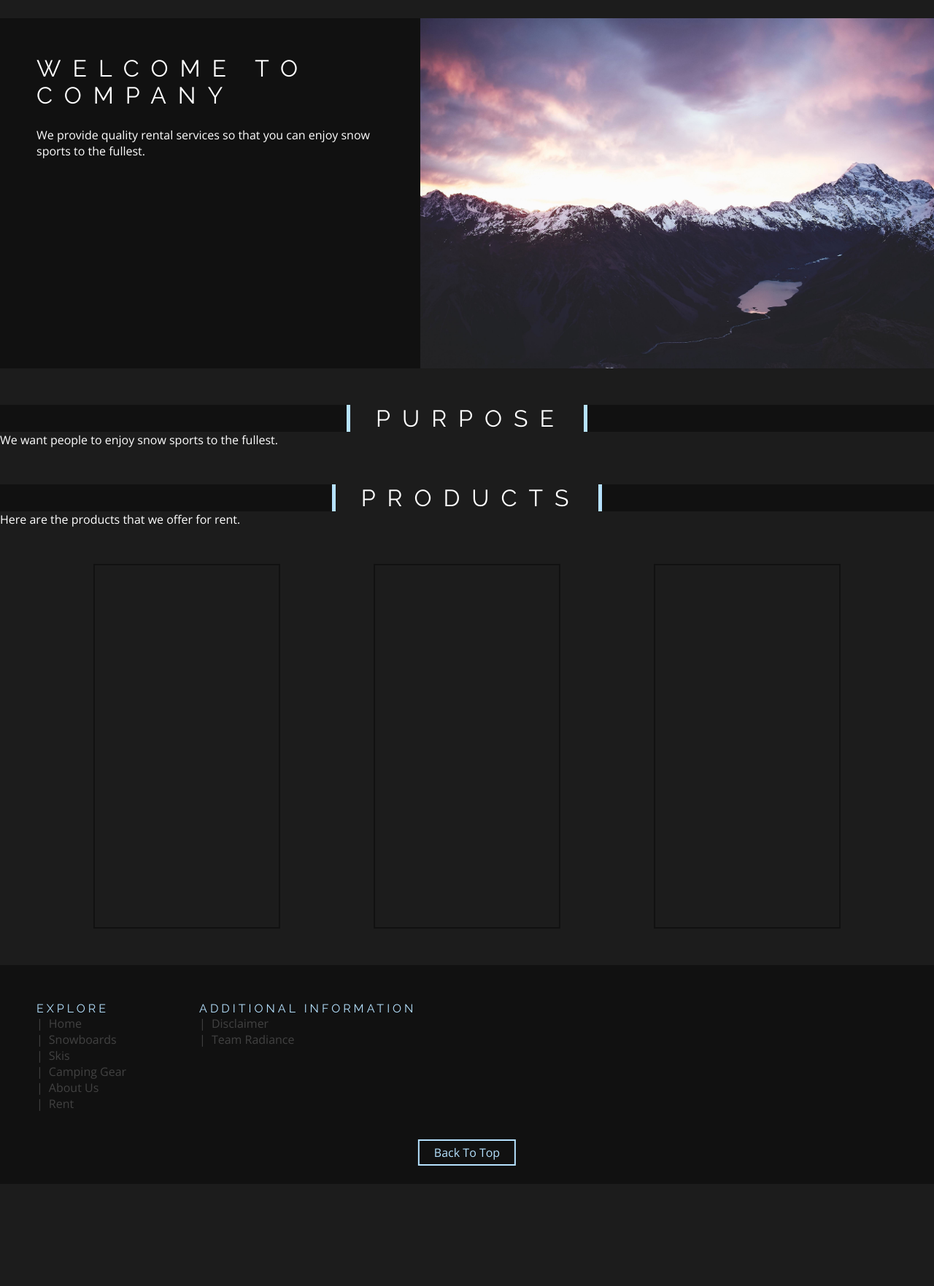
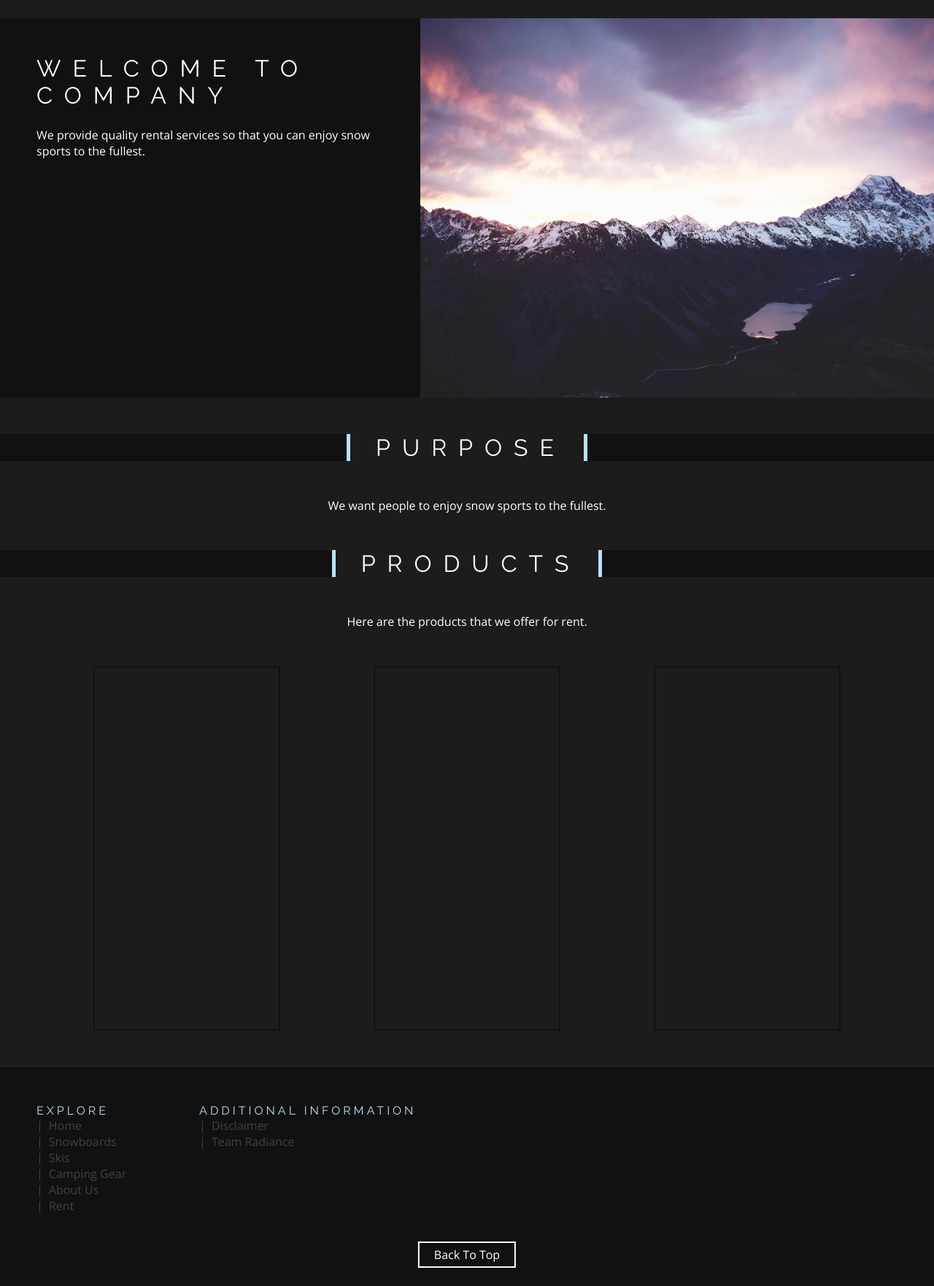
Before and after one commit to ZeeHatcher/COS10011, a PHP site: page / in a window 1280 px wide. Shown: the part 221-1984 px from the top of the page at 73% size. Before the commit the page ends 1819 px from the top, so only its background shows below. Run offline with PHP 8.4, Linux system fonts and the light colour scheme.

Commit message:
cleaned up code

```diff
--- a/assign1/index.html
+++ b/assign1/index.html
@@ -39,66 +39,66 @@
 
   <main>
     <section class="hero">
-      <div>
-        <h1>Welcome to COMPANY</h1>
+      <div class="hero__textbox">
+        <h1 class="hero__title">Welcome to COMPANY</h1>
 
-        <p>We provide quality rental services so that you can enjoy snow sports to the fullest.</p>
+        <p class="hero__desc">We provide quality rental services so that you can enjoy snow sports to the fullest.</p>
       </div>
 
-      <img src="images/snow_mountain1.jpg" alt="Snow Mountain"> <!-- https://pixnio.com/nature-landscapes/peaks/snow-mountain-sunset-sky-landscape-dawn-winter-nature-glacier# -->
+      <img class="hero__img" src="images/snow_mountain1.jpg" alt="Snow Mountain"> <!-- https://pixnio.com/nature-landscapes/peaks/snow-mountain-sunset-sky-landscape-dawn-winter-nature-glacier# -->
     </section>
 
-    <section class="sect--1">
+    <section>
       <div class="seperator">
-        <h1 class="title">Purpose</h1>
+        <h1 class="seperator__title">Purpose</h1>
       </div>
 
-      <p>We want people to enjoy snow sports to the fullest.</p>
+      <p class="info">We want people to enjoy snow sports to the fullest.</p>
     </section>
 
-    <section class="sect--1">
+    <section>
       <div class="seperator">
-        <h1 class="title">Products</h1>
+        <h1 class="seperator__title">Products</h1>
       </div>
 
-      <p>Here are the products that we offer for rent.</p>
+      <p class="info">Here are the products that we offer for rent.</p>
 
       <div class="cards">
-        <div class="card">
-          <a href="#" class="card__name"><h1>Snow<br>boards</h1></a>
-        </div>
+        <a href="#" class="card">
+          <h1 class="card__title">Snow<br>boards</h1>
+        </a>
 
-        <div class="card">
-          <a href="#" class="card__name"><h1>Skis</h1></a>
-        </div>
+        <a href="#" class="card">
+          <h1 class="card__title">Skis</h1>
+        </a>
 
-        <div class="card">
-          <a href="#" class="card__name"><h1>Camping</h1></a>
-        </div>
+        <a href="#" class="card">
+          <h1 class="card__title">Camping</h1>
+        </a>
       </div>
     </section>
   </main>
 
-  <footer>
-    <section class="footer__links">
-      <h3>Explore</h3>
+  <footer class="footer">
+    <section class="footer__column">
+      <h3 class="footer__title">Explore</h3>
 
-      <ul>
-        <li><a href="">Home</a></li>
-        <li><a href="">Snowboards</a></li>
-        <li><a href="">Skis</a></li>
-        <li><a href="">Camping Gear</a></li>
-        <li><a href="">About Us</a></li>
-        <li><a href="">Rent</a></li>
+      <ul class="footer__links">
+        <li class="footer__link footer__bullet"><a href="">Home</a></li>
+        <li class="footer__link footer__bullet"><a href="">Snowboards</a></li>
+        <li class="footer__link footer__bullet"><a href="">Skis</a></li>
+        <li class="footer__link footer__bullet"><a href="">Camping Gear</a></li>
+        <li class="footer__link footer__bullet"><a href="">About Us</a></li>
+        <li class="footer__link footer__bullet"><a href="">Rent</a></li>
       </ul>
     </section>
 
-    <section class="footer__links">
-      <h3>Additional Information</h3>
+    <section class="footer__column">
+      <h3 class="footer__title">Additional Information</h3>
 
-      <ul>
-        <li><a href="">Disclaimer</a></li>
-        <li><a href="">Team Radiance</a></li>
+      <ul class="footer__links">
+        <li class="footer__link footer__bullet"><a href="">Disclaimer</a></li>
+        <li class="footer__link footer__bullet"><a href="">Team Radiance</a></li>
       </ul>
     </section>
 
--- a/assign1/style.css
+++ b/assign1/style.css
@@ -45,6 +45,14 @@ h3 {
   letter-spacing: 0.25em;
 }
 
+li {
+  list-style: none;
+}
+
+section {
+  margin: 50px 0;
+}
+
 .header {
   height: 150px;
   position: relative;
@@ -59,7 +67,7 @@ h3 {
   transform: translate(-50%, -50%);
 }
 
-footer {
+.footer {
   background-color: #111111;
   display: flex;
   height: 300px;
@@ -67,34 +75,26 @@ footer {
   width: 100%;
 }
 
-.footer__links {
+.footer__column {
   margin: 50px 50px;
 }
 
-.footer__links h3 {
+.footer__title {
   color: #b6e2ff;
 }
 
-.footer__links li {
+.footer__link {
   opacity: 0.2;
   transition: 0.2s opacity;
 }
 
-.footer__links li::before {
+.footer__bullet::before {
   content: "|";
   margin-right: 0.5em;
 }
 
-.footer__links li:hover {
+.footer__link:hover {
   opacity: 0.6;
-}
-
-li {
-  list-style: none;
-}
-
-section {
-  margin: 50px 0;
 }
 
 .navbar {
@@ -154,12 +154,12 @@ section {
 }
 
 .hero {
-  height: 60vh;
+  height: 65vh;
   margin: 25px 0;
   width: 100%;
 }
 
-.hero div {
+.hero__textbox {
   background-color: #111111;
   float: left;
   height: 100%;
@@ -167,13 +167,13 @@ section {
   width: 45%;
 }
 
-.hero img {
+.hero__img {
   height: 100%;
   object-fit: cover;
   width: 55%;
 }
 
-.hero p {
+.hero__desc {
   margin-top: 25px;
 }
 
@@ -182,7 +182,7 @@ section {
   text-align: center;
 }
 
-.title {
+.seperator__title {
   background-color: #1c1c1c;
   border-left: solid 5px #b6e2ff;
   border-right: solid 5px #b6e2ff;
@@ -199,37 +199,36 @@ section {
 }
 
 .card {
+  display: block;
   border: solid 2px #111111;
+  width: 20%;
   height: 500px;
-  width: 20%;
+  position: relative;
+  text-align: center;
+  transition: 0.2s;
 }
 
-.card__name {
-  background-color: #111111;
-  display: block;
-  height: 100%;
+.card__title {
   opacity: 0;
-  position: relative;
-  text-align: center;
-  transition: 0.2s opacity;
-}
-
-.card__name h1 {
-  display: inline;
   left: 50%;
   position: absolute;
   top: 50%;
   transform: translate(-50%, -50%);
+  transition: 0.2s;
 }
 
-.card:hover .card__name {
+.card:hover {
+  background-color: #111111;
+}
+
+.card:hover .card__title {
   opacity: 0.9;
 }
 
 .btn-backtotop {
-  border: solid 2px #b6e2ff;
+  border: solid 2px #ffffff;
   bottom: 25px;
-  color: #b6e2ff;
+  color: #ffffff;
   display: block;
   left: 50%;
   padding: 5px 20px;
@@ -239,6 +238,11 @@ section {
 }
 
 .btn-backtotop:hover {
-  background-color: #b6e2ff;
+  background-color: #ffffff;
   color: #111111;
 }
+
+.info {
+  text-align: center;
+  margin: 50px;
+}
```
